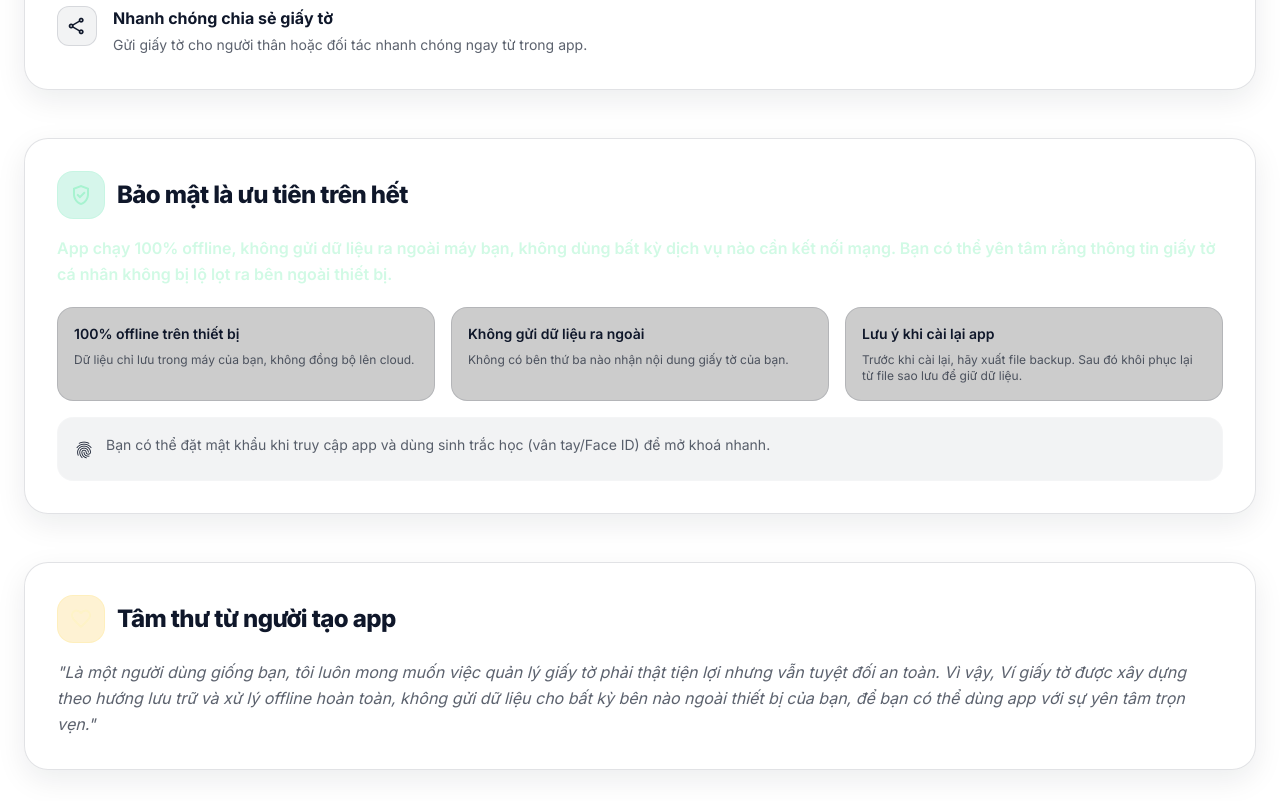
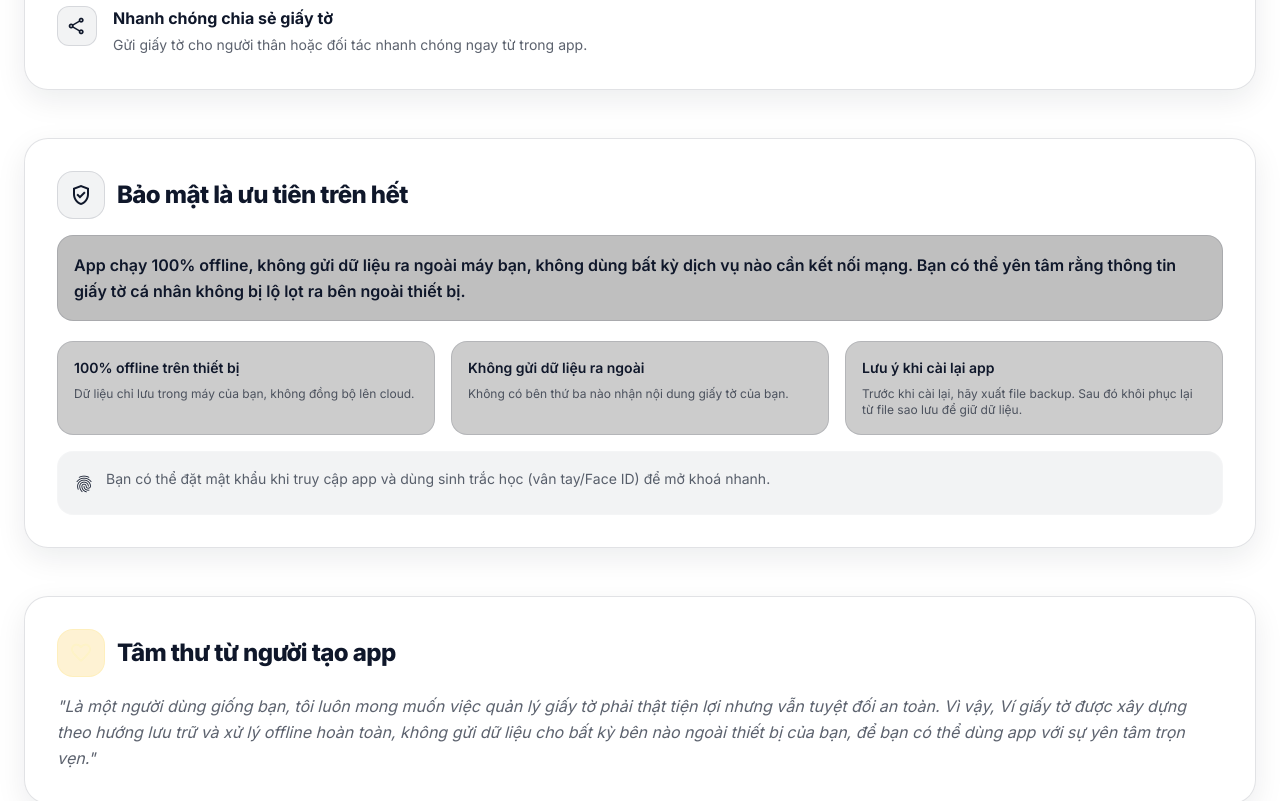
Before and after one commit to ocampoje17/vigiayto-landing-page, a React (Vite) app: page / in a window 1280 px wide. Shown: the part 1080-1881 px from the top of the page. Built offline with nearby package versions, Linux system fonts and the light colour scheme.

Commit message:
Improve readability of security priority section

```diff
--- a/src/App.tsx
+++ b/src/App.tsx
@@ -418,17 +418,19 @@ function HomePage() {
       </section>
 
       <section className="mb-12">
-        <div className="glass-card rounded-3xl p-6 md:p-8 border border-emerald-300/40 shadow-[0_0_40px_rgba(16,185,129,0.25)]">
+        <div className="glass-card rounded-3xl p-6 md:p-8 border border-white/20 bg-zinc-950/35">
           <div className="flex items-center gap-3 mb-4">
-            <div className="w-12 h-12 rounded-2xl bg-emerald-400/20 border border-emerald-200/30 flex items-center justify-center">
-              <span className="material-symbols-outlined text-emerald-200 text-2xl">verified_user</span>
+            <div className="w-12 h-12 rounded-2xl bg-white/10 border border-white/20 flex items-center justify-center">
+              <span className="material-symbols-outlined text-white text-2xl">verified_user</span>
             </div>
             <h2 className="text-2xl font-extrabold tracking-tight text-white">Bảo mật là ưu tiên trên hết</h2>
           </div>
-          <p className="text-emerald-100 font-semibold text-base leading-relaxed">
-            App chạy 100% offline, không gửi dữ liệu ra ngoài máy bạn, không dùng bất kỳ dịch vụ nào cần kết nối mạng.
-            Bạn có thể yên tâm rằng thông tin giấy tờ cá nhân không bị lộ lọt ra bên ngoài thiết bị.
-          </p>
+          <div className="rounded-2xl bg-black/25 border border-white/10 p-4">
+            <p className="text-white font-semibold text-base leading-relaxed">
+              App chạy 100% offline, không gửi dữ liệu ra ngoài máy bạn, không dùng bất kỳ dịch vụ nào cần kết nối
+              mạng. Bạn có thể yên tâm rằng thông tin giấy tờ cá nhân không bị lộ lọt ra bên ngoài thiết bị.
+            </p>
+          </div>
           <div className="grid grid-cols-1 md:grid-cols-3 gap-4 mt-5">
             <div className="rounded-2xl bg-black/20 border border-white/10 p-4">
               <p className="text-white font-semibold text-sm">100% offline trên thiết bị</p>
```
